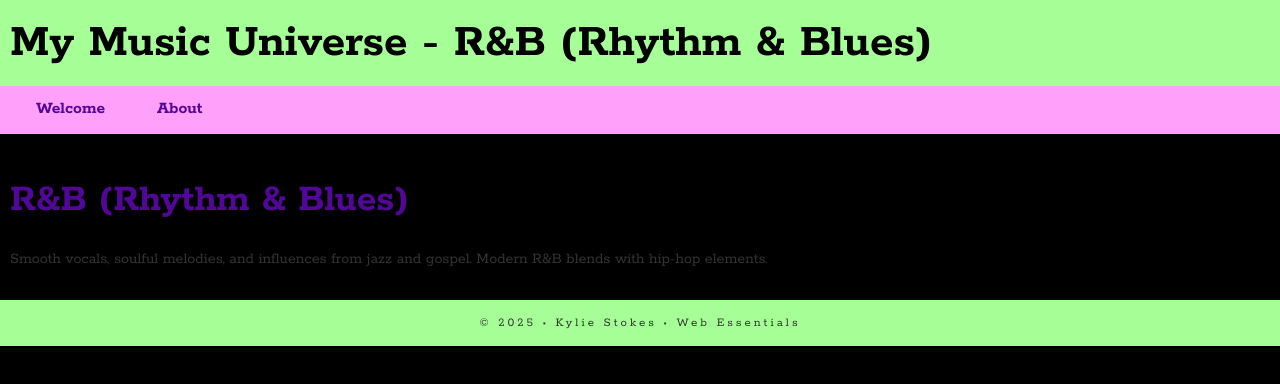
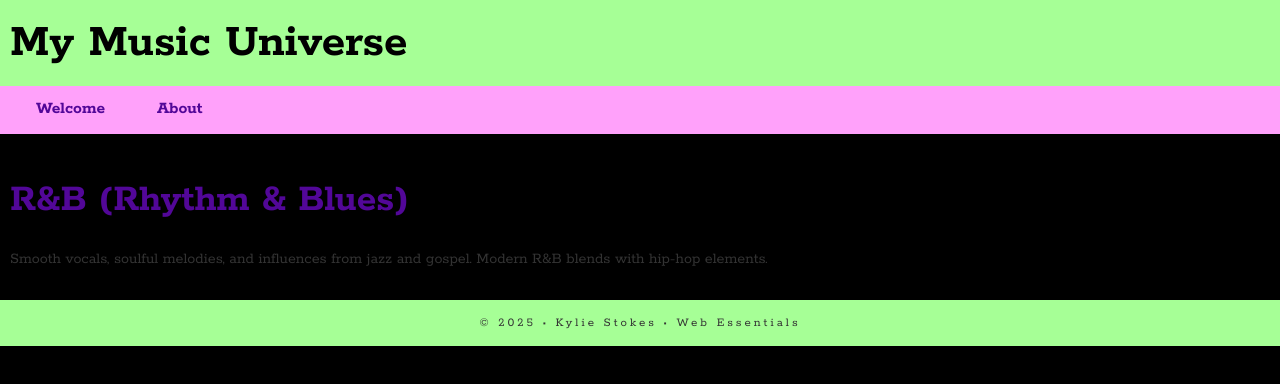
Before and after one commit to stokesK17/dwdd1600, a plain HTML site: page 03hand-coding/rnb.html in a window 1280 px wide. Drawn offline with Linux system fonts and the light colour scheme; files that its build step writes are made by us from their sources.

Commit message:
Update rnb.html

```diff
--- a/03hand-coding/rnb.html
+++ b/03hand-coding/rnb.html
@@ -18,7 +18,7 @@
 
 <body>
     <header>
-        <span>My Music Universe - R&B (Rhythm & Blues)</span>
+        <span>My Music Universe</span>
     </header>
 
     <nav>
```
